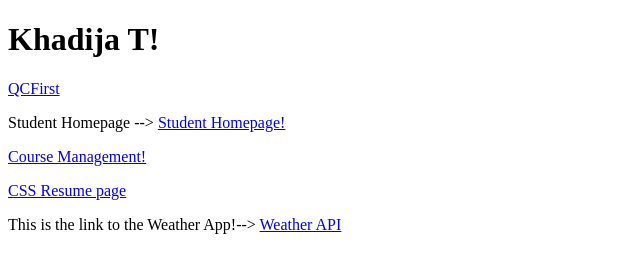
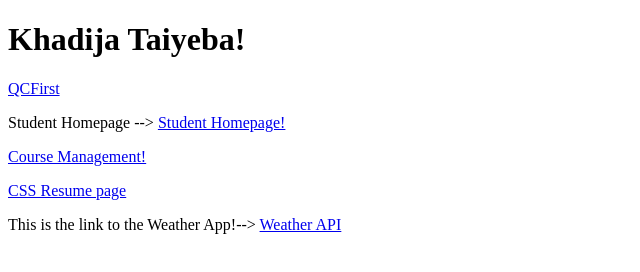
Before and after one commit to Ktaiyeba/Ktaiyeba.github.io, a plain HTML site: page index.html in a window 1280 px wide. Shown: the whole page, without its empty margins (0-640 px from the left). Drawn offline with Linux system fonts and the light colour scheme.

Commit message:
Update index.html

```diff
--- a/index.html
+++ b/index.html
@@ -3,7 +3,7 @@
 <title>CS 355 Home Page</title>
 
 <body>
-	<h1> Khadija T! </h1>
+	<h1> Khadija Taiyeba! </h1>
 
 
 <p><a href ="https://Ktaiyeba.github.io/Login.html">QCFirst</a><p>
```
